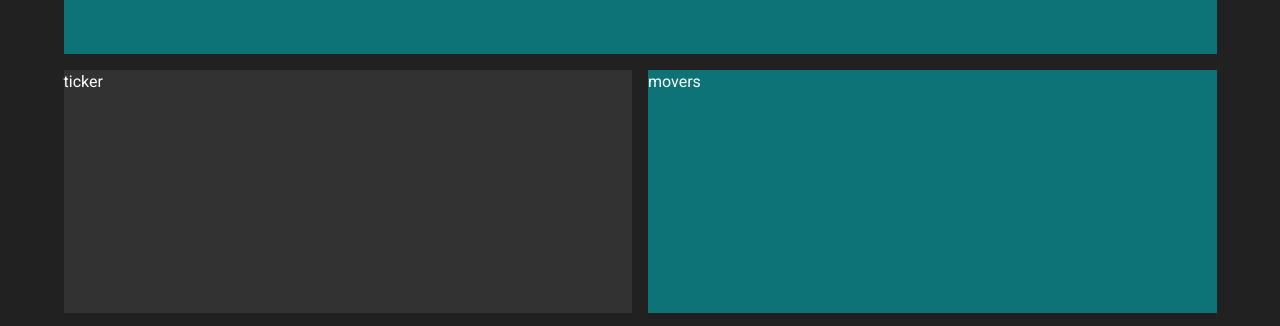
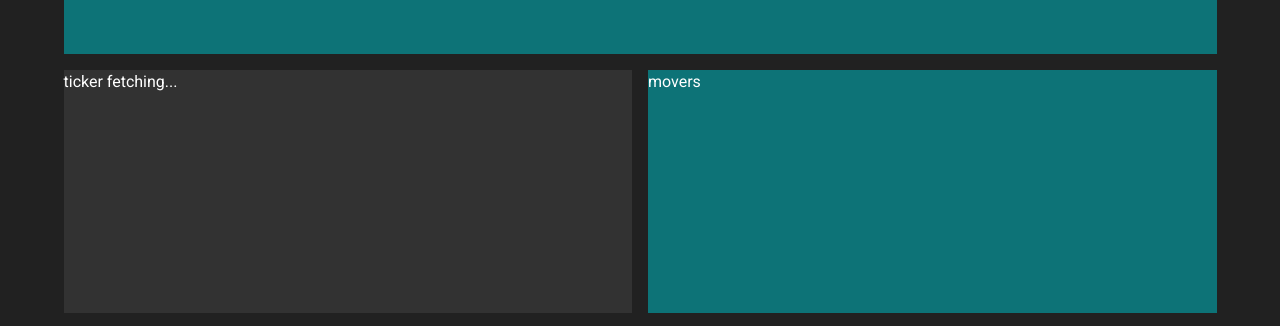
Before and after one commit to Nathan-Payne/firebase-crypto-dash, a Vue app: page / in a window 1280 px wide. Shown: the part 471-797 px from the top of the page. Built offline with nearby package versions, Linux system fonts and the light colour scheme; no server answers.

Commit message:
add binance websocket connection after ticker component mount

```diff
--- a/src/components/Ticker.vue
+++ b/src/components/Ticker.vue
@@ -1,10 +1,31 @@
 <template>
-  <div class="white--text c-3">ticker</div>
+  <div class="white--text c-3" @click="getTickers">ticker {{ btcTicker }}</div>
 </template>
 
 <script>
 export default {
-  name: "Ticker"
+  name: "Ticker",
+  data() {
+    return {
+      btcTicker: "fetching..."
+    };
+  },
+  methods: {
+    getTickers() {
+      //https://binance-docs.github.io/apidocs/spot/en/#individual-symbol-ticker-streams for data format
+      const socket = new WebSocket(
+        "wss://stream.binance.com:9443/ws/btcusdt@ticker"
+      );
+      socket.onmessage = event => {
+        const parsedData = JSON.parse(event.data);
+        const lastPrice = parseFloat(parsedData.c).toFixed(2);
+        this.btcTicker = lastPrice;
+      };
+    }
+  },
+  mounted() {
+    this.getTickers();
+  }
 };
 </script>
 
```
